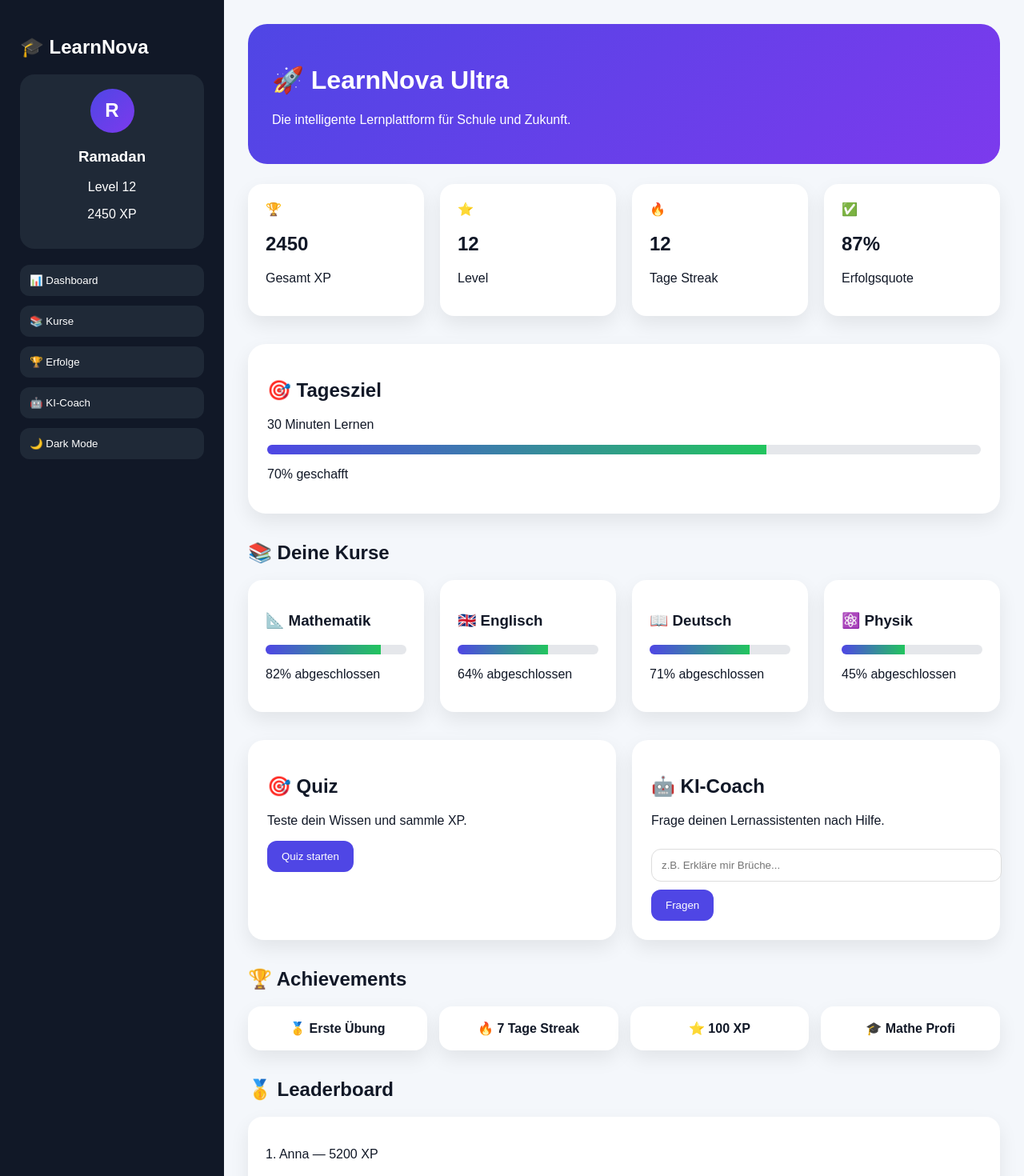
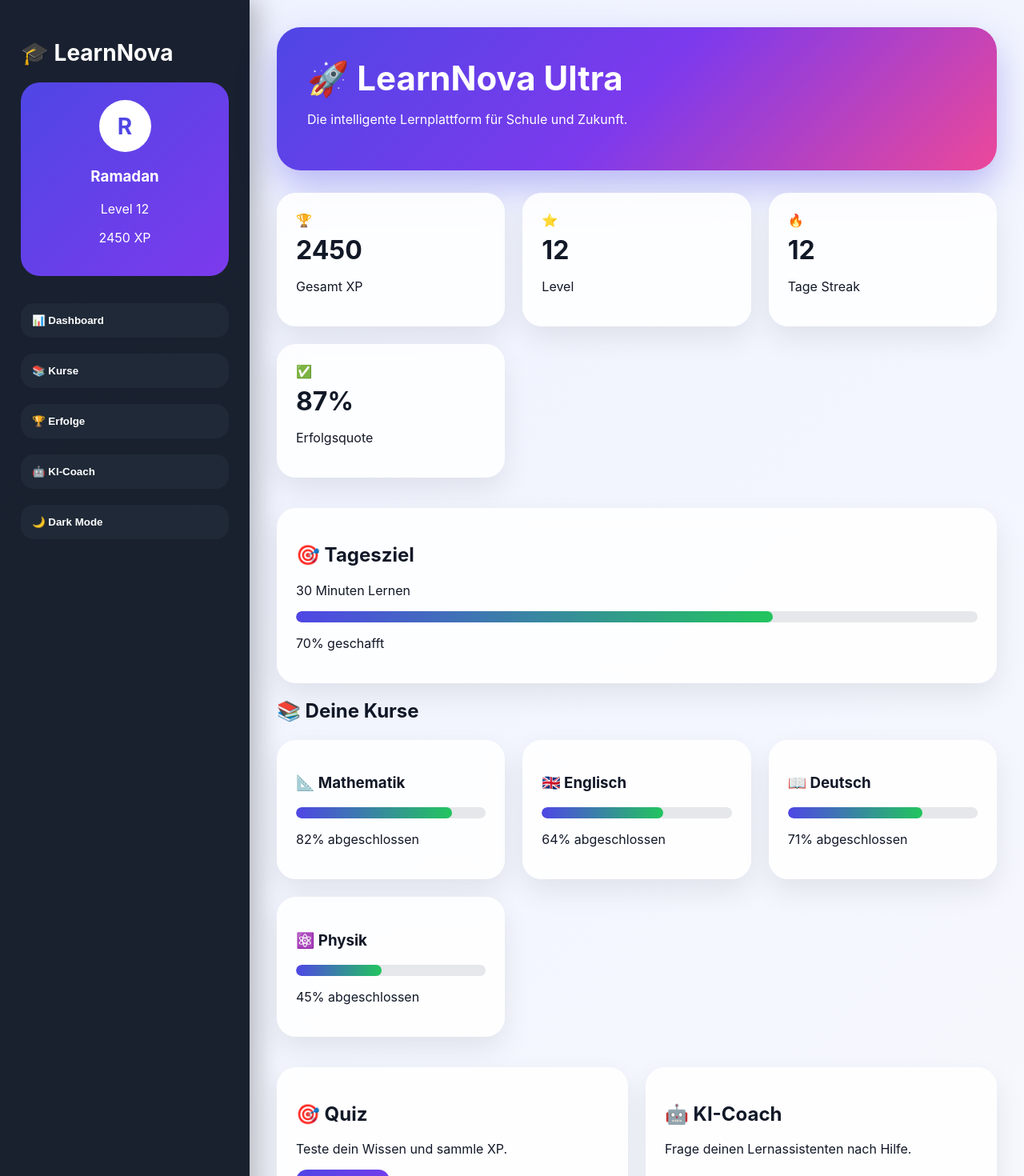
Before and after one commit to ramadanfarhood3-ship-it/learnnova-clean, a React (Vite) app: page / in a window 1280 px wide. Shown: the top 1470 px of the page at 80% size. Built offline with nearby package versions, Linux system fonts and the light colour scheme.

Commit message:
Improve design

```diff
--- a/src/App.css
+++ b/src/App.css
@@ -1,3 +1,195 @@
 body {
   margin: 0;
+  font-family: Inter, Arial, sans-serif;
 }
+
+.app {
+  display: flex;
+  min-height: 100vh;
+  background: linear-gradient(135deg, #eef2ff, #f8fafc);
+  color: #111827;
+}
+
+.dark {
+  background: linear-gradient(135deg, #020617, #0f172a);
+  color: white;
+}
+
+.sidebar {
+  width: 260px;
+  background: rgba(17, 24, 39, 0.96);
+  color: white;
+  padding: 26px;
+  box-shadow: 10px 0 30px rgba(0,0,0,0.25);
+}
+
+.sidebar h2 {
+  font-size: 28px;
+  margin-bottom: 20px;
+}
+
+.profile {
+  background: linear-gradient(135deg, #4f46e5, #7c3aed);
+  padding: 22px;
+  border-radius: 24px;
+  text-align: center;
+  margin-bottom: 24px;
+}
+
+.avatar {
+  width: 65px;
+  height: 65px;
+  border-radius: 50%;
+  background: white;
+  color: #4f46e5;
+  display: grid;
+  place-items: center;
+  margin: auto;
+  font-size: 28px;
+  font-weight: bold;
+}
+
+.sidebar button {
+  width: 100%;
+  margin: 10px 0;
+  padding: 14px;
+  border: none;
+  border-radius: 16px;
+  background: #1f2937;
+  color: white;
+  text-align: left;
+  font-weight: bold;
+  cursor: pointer;
+  transition: 0.2s;
+}
+
+.sidebar button:hover {
+  background: #4f46e5;
+  transform: translateX(5px);
+}
+
+.main {
+  flex: 1;
+  padding: 34px;
+}
+
+.hero {
+  background: linear-gradient(135deg, #4f46e5, #7c3aed, #ec4899);
+  color: white;
+  padding: 38px;
+  border-radius: 30px;
+  margin-bottom: 28px;
+  box-shadow: 0 20px 45px rgba(79,70,229,0.35);
+}
+
+.hero h1 {
+  font-size: 42px;
+  margin: 0;
+}
+
+.stats,
+.course-grid,
+.split,
+.badge-grid,
+.plan-grid {
+  display: grid;
+  grid-template-columns: repeat(auto-fit, minmax(220px, 1fr));
+  gap: 22px;
+  margin: 22px 0 38px;
+}
+
+.card,
+.course,
+.panel,
+.badge,
+.leaderboard,
+.daily,
+.plan-card {
+  background: rgba(255,255,255,0.86);
+  color: #111827;
+  padding: 24px;
+  border-radius: 24px;
+  box-shadow: 0 15px 35px rgba(0,0,0,0.08);
+  backdrop-filter: blur(14px);
+  transition: 0.25s;
+}
+
+.card:hover,
+.course:hover,
+.panel:hover,
+.badge:hover,
+.plan-card:hover {
+  transform: translateY(-6px);
+  box-shadow: 0 22px 45px rgba(79,70,229,0.18);
+}
+
+.dark .card,
+.dark .course,
+.dark .panel,
+.dark .badge,
+.dark .leaderboard,
+.dark .daily,
+.dark .plan-card {
+  background: #1e293b;
+  color: white;
+}
+
+.card h2 {
+  font-size: 32px;
+  margin: 8px 0;
+}
+
+.progress-bar {
+  height: 14px;
+  background: #e5e7eb;
+  border-radius: 20px;
+  overflow: hidden;
+}
+
+.progress-bar div {
+  height: 100%;
+  background: linear-gradient(90deg, #4f46e5, #22c55e);
+  border-radius: 20px;
+}
+
+.primary {
+  padding: 13px 20px;
+  border: none;
+  border-radius: 14px;
+  background: linear-gradient(135deg, #4f46e5, #7c3aed);
+  color: white;
+  font-weight: bold;
+  cursor: pointer;
+}
+
+input {
+  width: 100%;
+  padding: 14px;
+  border-radius: 14px;
+  border: 1px solid #ddd;
+  margin: 10px 0;
+}
+
+.answer {
+  background: #eef2ff;
+  padding: 14px;
+  border-radius: 14px;
+}
+
+.dark .answer {
+  background: #334155;
+}
+
+@media (max-width: 750px) {
+  .app {
+    flex-direction: column;
+  }
+
+  .sidebar {
+    width: auto;
+  }
+
+  .hero h1 {
+    font-size: 30px;
+  }
+}
--- a/src/index.css
+++ b/src/index.css
@@ -1,243 +1,3 @@
 body {
   margin: 0;
-  font-family: Arial, sans-serif;
 }
-
-.app {
-  display: flex;
-  min-height: 100vh;
-  background: #f4f7fb;
-  color: #111827;
-}
-
-.dark {
-  background: #0f172a;
-  color: white;
-}
-
-.sidebar {
-  width: 230px;
-  background: #111827;
-  color: white;
-  padding: 25px;
-}
-
-.sidebar button {
-  display: block;
-  width: 100%;
-  margin: 12px 0;
-  padding: 12px;
-  border: none;
-  border-radius: 12px;
-  background: #1f2937;
-  color: white;
-  text-align: left;
-  cursor: pointer;
-}
-
-.main {
-  flex: 1;
-  padding: 30px;
-}
-
-.hero {
-  background: linear-gradient(135deg, #4f46e5, #7c3aed);
-  color: white;
-  padding: 30px;
-  border-radius: 24px;
-  margin-bottom: 25px;
-}
-
-.stats,
-.course-grid,
-.badge-grid,
-.split {
-  display: grid;
-  grid-template-columns: repeat(auto-fit, minmax(220px, 1fr));
-  gap: 20px;
-  margin: 20px 0 35px;
-}
-
-.card,
-.course,
-.panel,
-.badge,
-.leaderboard {
-  background: white;
-  color: #111827;
-  padding: 22px;
-  border-radius: 18px;
-  box-shadow: 0 10px 25px rgba(0,0,0,0.08);
-}
-
-.dark .card,
-.dark .course,
-.dark .panel,
-.dark .badge,
-.dark .leaderboard {
-  background: #1e293b;
-  color: white;
-}
-
-.progress-bar {
-  height: 12px;
-  background: #e5e7eb;
-  border-radius: 20px;
-  overflow: hidden;
-}
-
-.progress-bar div {
-  height: 100%;
-  background: linear-gradient(90deg, #4f46e5, #22c55e);
-}
-
-.primary {
-  padding: 12px 18px;
-  border: none;
-  border-radius: 12px;
-  background: #4f46e5;
-  color: white;
-  cursor: pointer;
-}
-
-input {
-  width: 100%;
-  padding: 12px;
-  border-radius: 12px;
-  border: 1px solid #ddd;
-}
-
-@media (max-width: 700px) {
-  .app {
-    flex-direction: column;
-  }
-
-  .sidebar {
-    width: auto;
-  }
-}
-.split {
-  display: grid;
-  grid-template-columns: repeat(auto-fit, minmax(260px, 1fr));
-  gap: 20px;
-  margin-top: 30px;
-}
-
-.panel {
-  background: white;
-  padding: 24px;
-  border-radius: 20px;
-  box-shadow: 0 10px 25px rgba(0,0,0,0.08);
-}
-
-.panel input {
-  width: 100%;
-  padding: 12px;
-  border-radius: 12px;
-  border: 1px solid #ddd;
-  margin: 10px 0;
-}
-
-.primary {
-  padding: 12px 18px;
-  border: none;
-  border-radius: 12px;
-  background: #4f46e5;
-  color: white;
-}
-
-.badge-grid {
-  display: grid;
-  grid-template-columns: repeat(auto-fit, minmax(160px, 1fr));
-  gap: 15px;
-}
-
-.badge {
-  background: white;
-  padding: 18px;
-  border-radius: 16px;
-  text-align: center;
-  font-weight: bold;
-  box-shadow: 0 10px 25px rgba(0,0,0,0.08);
-}
-.plan-grid {
-  display: grid;
-  grid-template-columns: repeat(auto-fit, minmax(220px, 1fr));
-  gap: 20px;
-  margin-top: 15px;
-}
-
-.plan-card {
-  background: white;
-  padding: 20px;
-  border-radius: 18px;
-  box-shadow: 0 10px 25px rgba(0,0,0,0.08);
-}
-
-.dark .plan-card {
-  background: #1e293b;
-  color: white;
-}
-.profile {
-  background: #1f2937;
-  padding: 18px;
-  border-radius: 18px;
-  margin: 20px 0;
-  text-align: center;
-}
-
-.avatar {
-  width: 55px;
-  height: 55px;
-  border-radius: 50%;
-  background: linear-gradient(135deg, #4f46e5, #7c3aed);
-  display: grid;
-  place-items: center;
-  margin: auto;
-  font-size: 24px;
-  font-weight: bold;
-}
-
-.daily {
-  background: white;
-  padding: 24px;
-  border-radius: 22px;
-  box-shadow: 0 10px 25px rgba(0,0,0,0.08);
-  margin-bottom: 35px;
-}
-
-.dark .daily {
-  background: #1e293b;
-  color: white;
-}
-
-.answer {
-  background: #eef2ff;
-  padding: 12px;
-  border-radius: 12px;
-  margin-top: 12px;
-}
-
-.dark .answer {
-  background: #334155;
-}
-
-.plan-grid {
-  display: grid;
-  grid-template-columns: repeat(auto-fit, minmax(160px, 1fr));
-  gap: 15px;
-  margin-top: 15px;
-}
-
-.plan-card {
-  background: white;
-  padding: 18px;
-  border-radius: 18px;
-  box-shadow: 0 10px 25px rgba(0,0,0,0.08);
-  font-weight: bold;
-}
-
-.dark .plan-card {
-  background: #1e293b;
-  color: white;
-}
```
